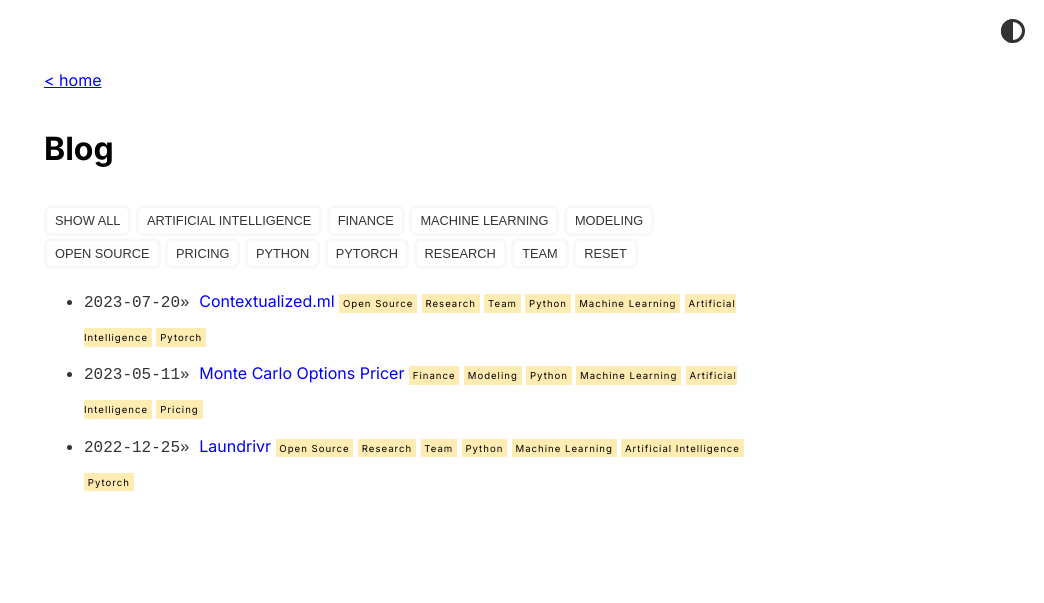
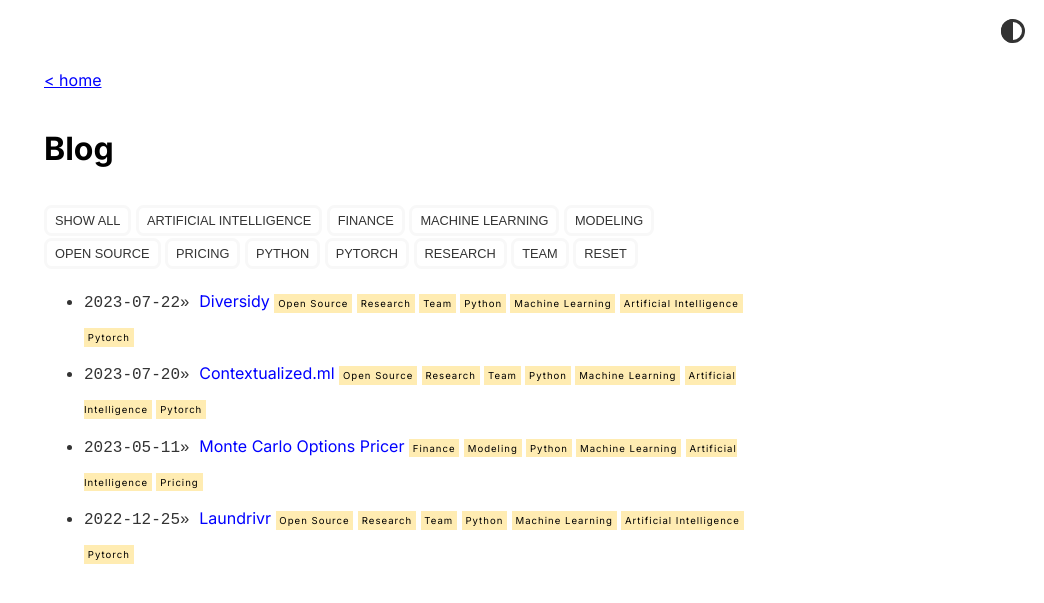
Before and after one commit to aaron10l/aaron10l.github.io, a Jekyll site: the page built from blog.md, in a window 1280 px wide. Shown: the top 603 px of the page, without its empty margins (236-1280 px from the left). Built offline with Jekyll 4.4.1, drawn with Linux system fonts in a browser that asks for light colours; comment, search, counter and statistics services are not loaded.

Commit message:
add diversidy post

```diff
--- a/_data/home.yml
+++ b/_data/home.yml
@@ -57,6 +57,10 @@ project_entries:
     url: laundrivr-app
     desc: A mobile app simplifying laundry management across college campuses
 
+  - title: Diversidy Web App
+    url: diversidy-app
+    desc: a full stack web application to help users manage their investment diversification
+
   - title: MC Options Pricer
     url: monte-carlo-pricing
     desc: A tool to calculate the fair value of derivatives using monte carlo simulations
--- /dev/null
+++ b/_posts/2023-07-22-diversidy-app.md
@@ -0,0 +1,17 @@
+---
+title: Diversidy
+layout: post
+show_footer: true
+permalink: /diversidy-app
+github_link: https://github.com/cnellington/Contextualized
+tags:
+    - Open Source
+    - Research
+    - Team
+    - Python
+    - Machine Learning
+    - Artificial Intelligence
+    - Pytorch
+---
+
+<span style="color: red">Page under development! Please check out the source link.</span>
```
